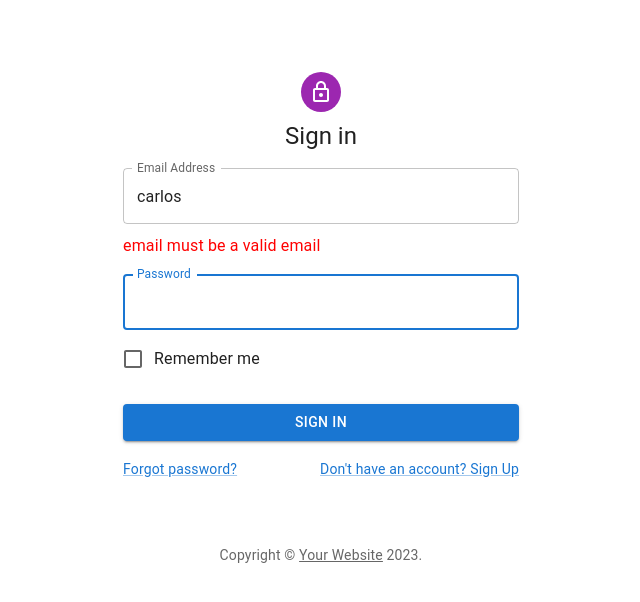
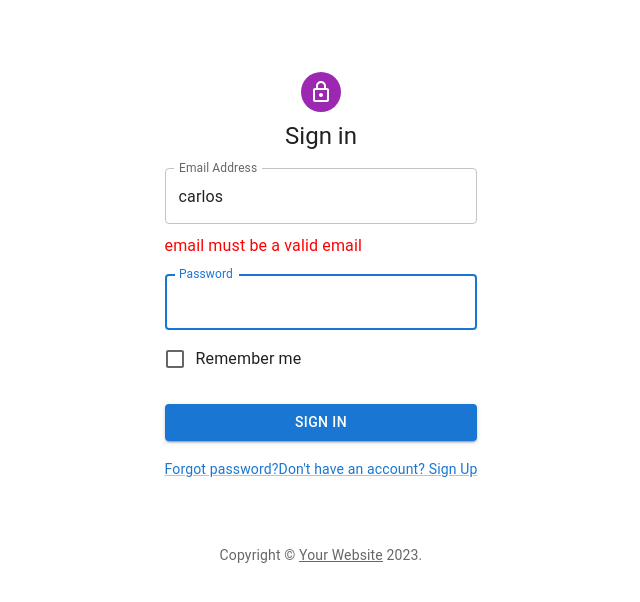
Before and after one commit to Eltcarlos/Ecommerce-Fronted, a React (Create React App) app: page /auth/login in a window 1280 px wide. Shown: the top 602 px of the page, without its empty margins (319-959 px from the left). Built offline with nearby package versions, Linux system fonts and the light colour scheme; no server answers.

Commit message:
add error line in component input

```diff
--- a/src/components/Form/Inputs.jsx
+++ b/src/components/Form/Inputs.jsx
@@ -1,13 +1,15 @@
 import { useField } from "formik";
 import { InlineError } from "../Notifications/Error";
-import { TextField } from "@mui/material";
+import { Box, TextField } from "@mui/material";
 
 export const Inputs = ({ label, ...props }) => {
   const [field, meta] = useField(props);
   return (
     <>
-      <TextField margin="normal" fullWidth autoFocus label={label} {...field} {...props} />
-      {meta.touched && meta.error && <InlineError text={meta.error} />}
+      <Box sx={{ display: "flex", flexDirection: "column" }}>
+        <TextField margin="normal" fullWidth autoFocus label={label} {...field} {...props} />
+        {meta.touched && meta.error && <InlineError text={meta.error} />}
+      </Box>
     </>
   );
 };
```
